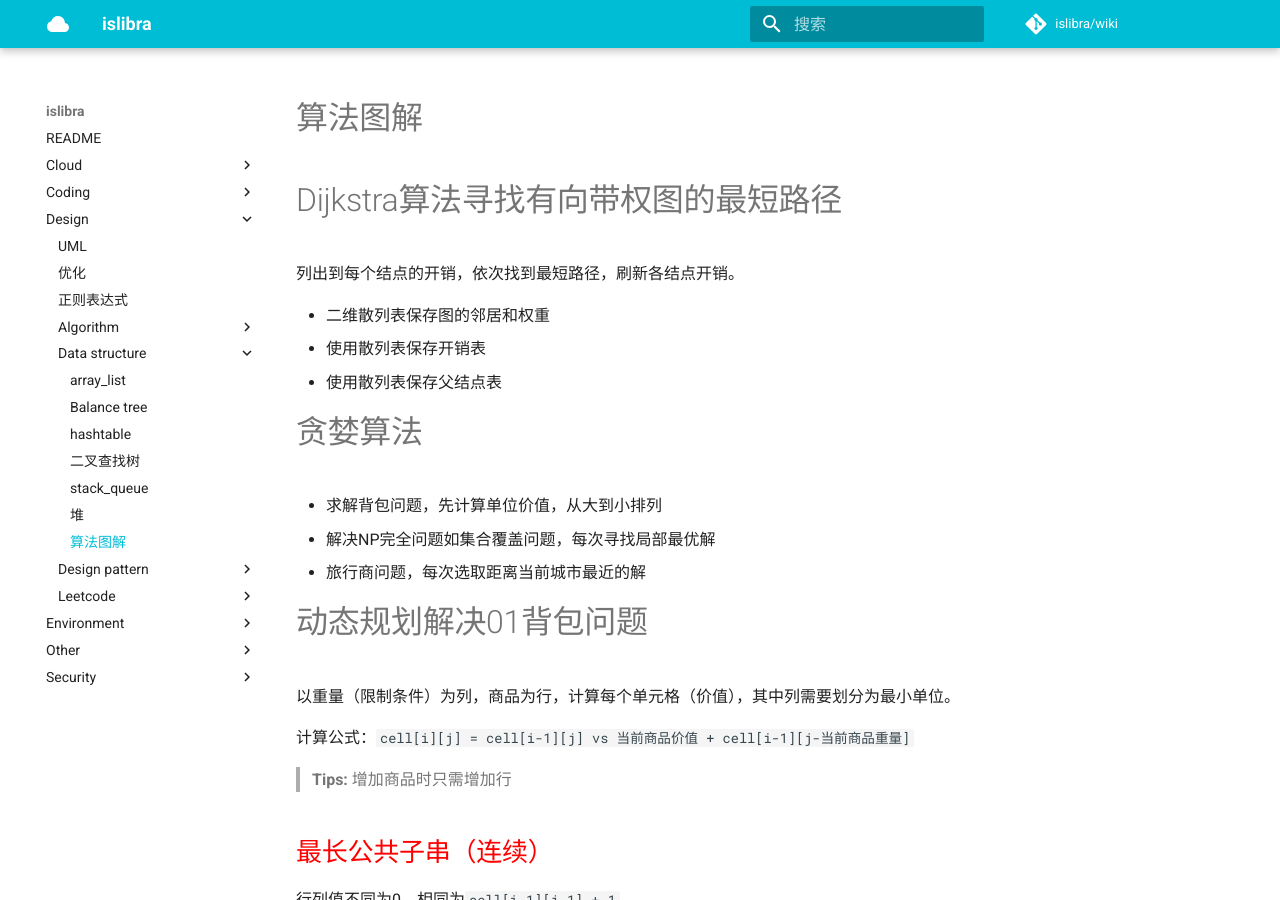
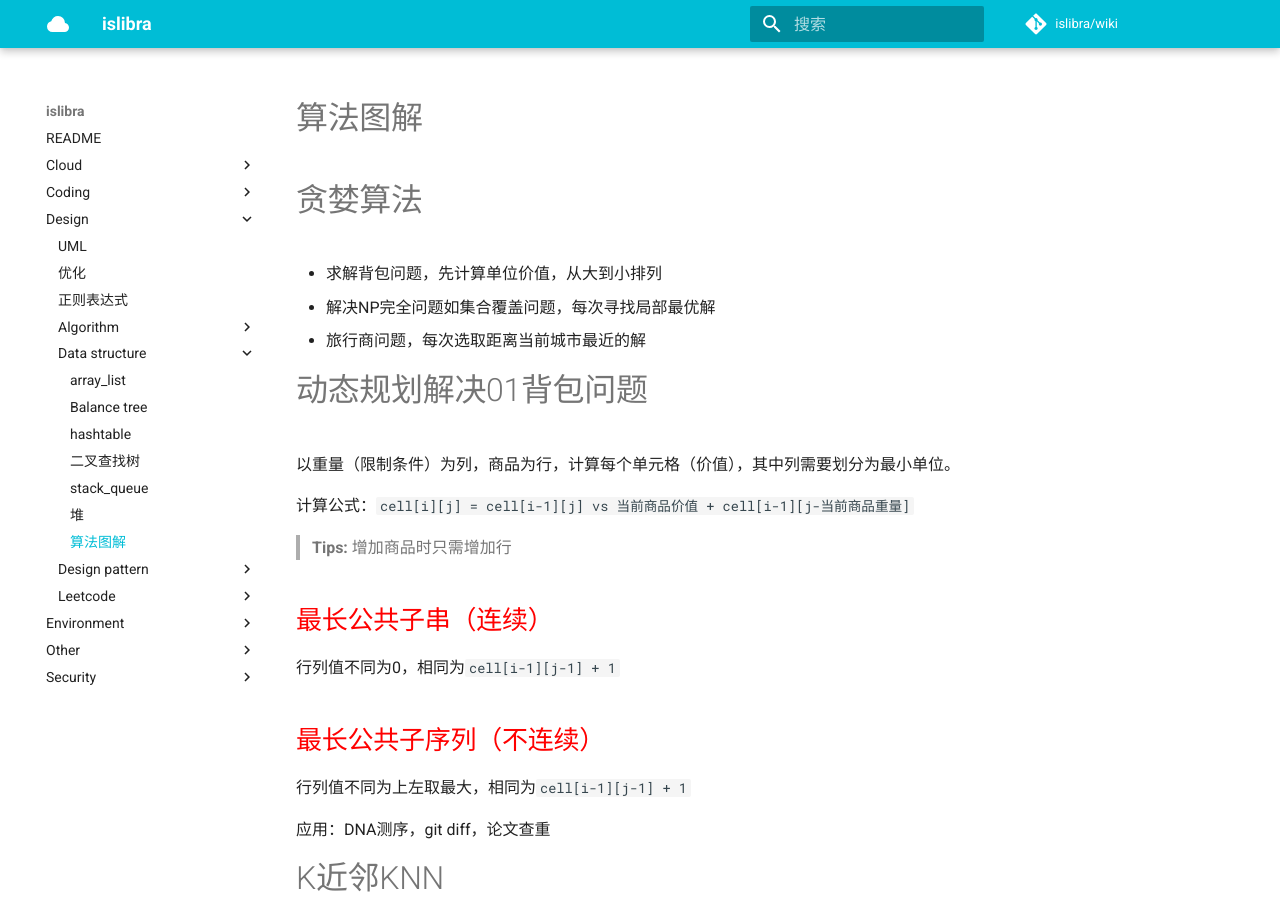
Before and after one commit to islibra/wiki, an MkDocs documentation site: the page built from docs/design/data_structure/算法图解.md, in a window 1280 px wide and 900 px high. Built offline with MkDocs 1.6.1 and Material for MkDocs 9.7.7, drawn with Linux system fonts in a browser that asks for light colours; comment, search, counter and statistics services are not loaded.

Commit message:
Update 算法图解.md

```diff
--- a/docs/design/data_structure/算法图解.md
+++ b/docs/design/data_structure/算法图解.md
@@ -1,12 +1,4 @@
 # 算法图解
-
-# Dijkstra算法寻找有向带权图的最短路径
-
-列出到每个结点的开销，依次找到最短路径，刷新各结点开销。
-
-- 二维散列表保存图的邻居和权重
-- 使用散列表保存开销表
-- 使用散列表保存父结点表
 
 # 贪婪算法
 
```
